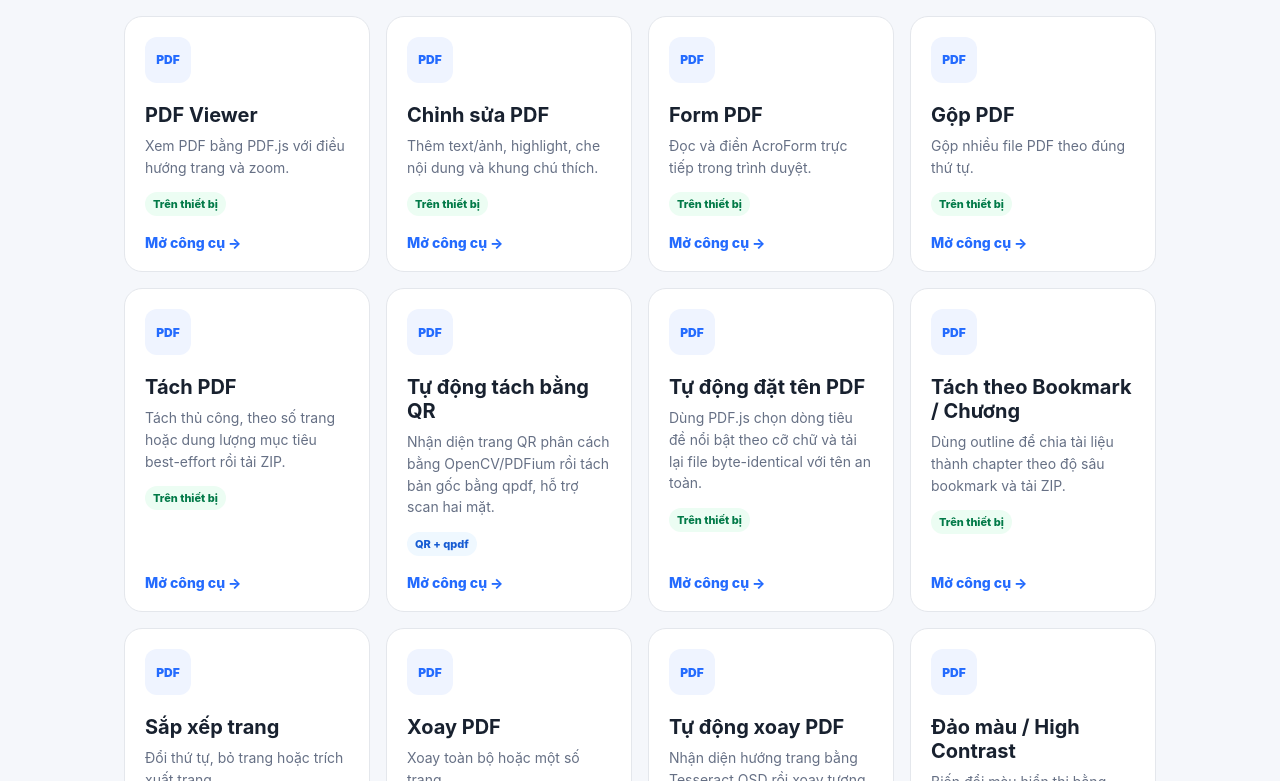
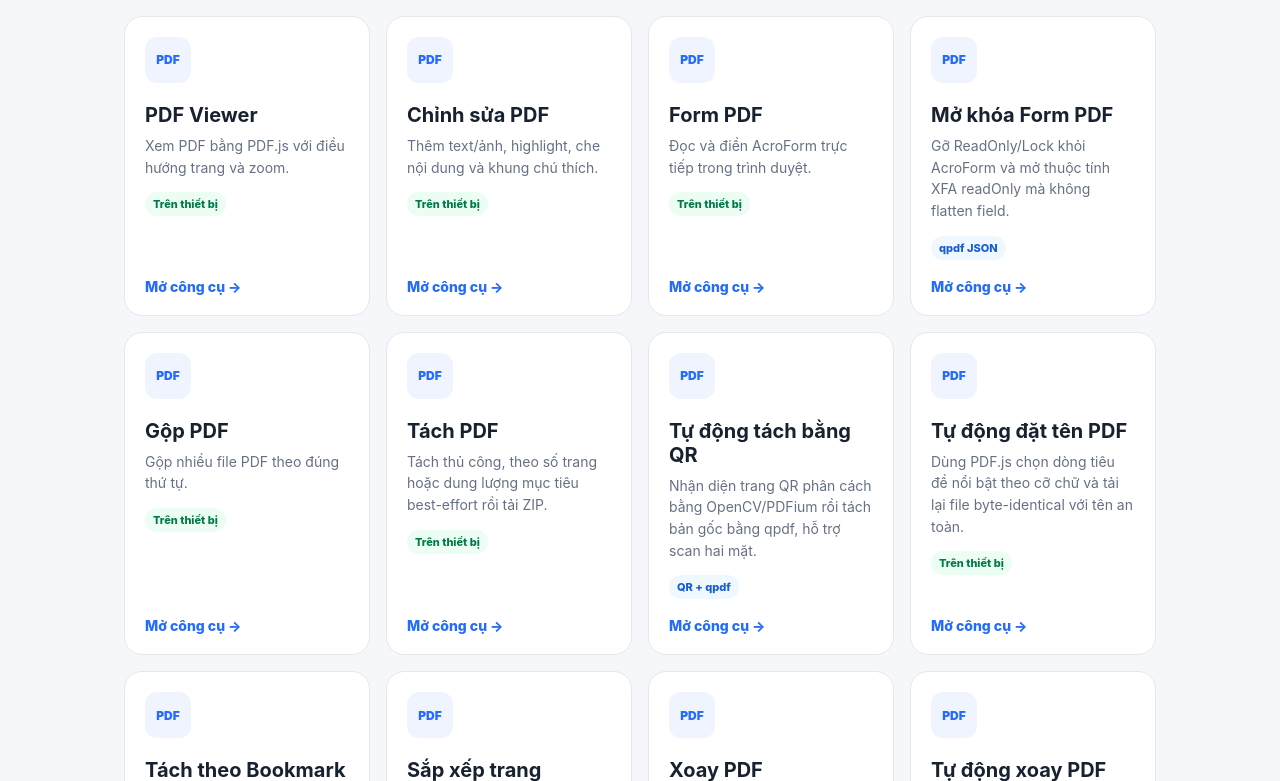
Before and after one commit to solyan842/SolYan-PDF, a Next.js app in the folder frontend/: page / in a window 1280 px wide. Shown: the part 2859-3640 px from the top of the page. Built offline with nearby package versions, Linux system fonts and the light colour scheme.

Commit message:
feat: expose unlock PDF forms tool

```diff
--- a/frontend/app/page.tsx
+++ b/frontend/app/page.tsx
@@ -30,6 +30,7 @@ const tools = [
   { href: '/viewer', title: 'PDF Viewer', description: 'Xem PDF bằng PDF.js với điều hướng trang và zoom.', local: true },
   { href: '/editor', title: 'Chỉnh sửa PDF', description: 'Thêm text/ảnh, highlight, che nội dung và khung chú thích.', local: true },
   { href: '/forms', title: 'Form PDF', description: 'Đọc và điền AcroForm trực tiếp trong trình duyệt.', local: true },
+  { href: '/unlock-forms', title: 'Mở khóa Form PDF', description: 'Gỡ ReadOnly/Lock khỏi AcroForm và mở thuộc tính XFA readOnly mà không flatten field.', local: false, badge: 'qpdf JSON' },
   { href: '/merge', title: 'Gộp PDF', description: 'Gộp nhiều file PDF theo đúng thứ tự.', local: true },
   { href: '/split', title: 'Tách PDF', description: 'Tách thủ công, theo số trang hoặc dung lượng mục tiêu best-effort rồi tải ZIP.', local: true },
   { href: '/auto-split', title: 'Tự động tách bằng QR', description: 'Nhận diện trang QR phân cách bằng OpenCV/PDFium rồi tách bản gốc bằng qpdf, hỗ trợ scan hai mặt.', local: false, badge: 'QR + qpdf' },
```
